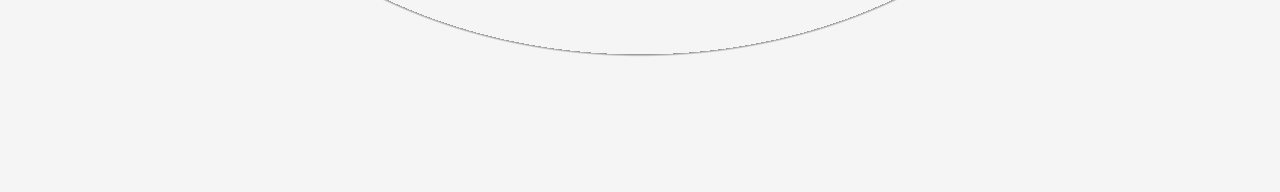
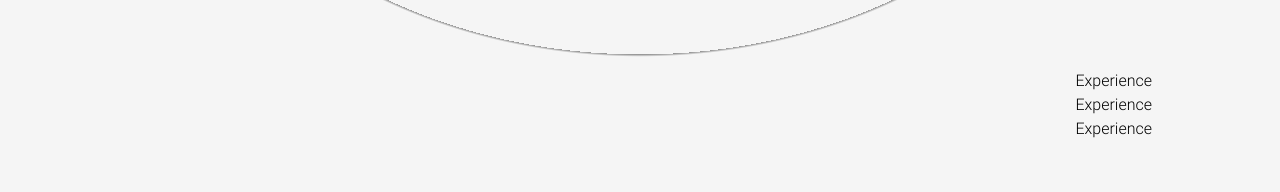
Before and after one commit to pooulad/pooulad.github.io, a Next.js app: page /about in a window 1280 px wide. Shown: the part 1834-2026 px from the top of the page. Built offline with nearby package versions, Linux system fonts and the light colour scheme.

Commit message:
Update about.tsx

```diff
--- a/src/pages/about.tsx
+++ b/src/pages/about.tsx
@@ -7,6 +7,7 @@ import React, { Fragment, memo, useEffect, useRef } from "react";
 import ProfilePic2 from "../assets/images/profile-pic3.jpg";
 import { useInView, useMotionValue, useSpring } from "framer-motion";
 import Skill from "@/components/Skill/components/Skill";
+import Experience from "@/components/Experience/components/Experience";
 
 const AnimatedNumbers = ({ value }: any) => {
   const ref = useRef<any>(null);
@@ -107,6 +108,7 @@ function about() {
             </div>
           </div>
           <Skill />
+          <Experience />
         </Layout>
       </main>
     </Fragment>
```
